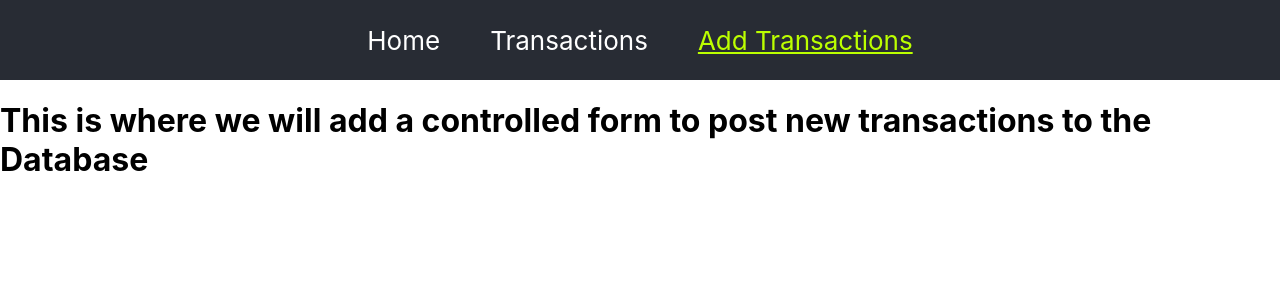
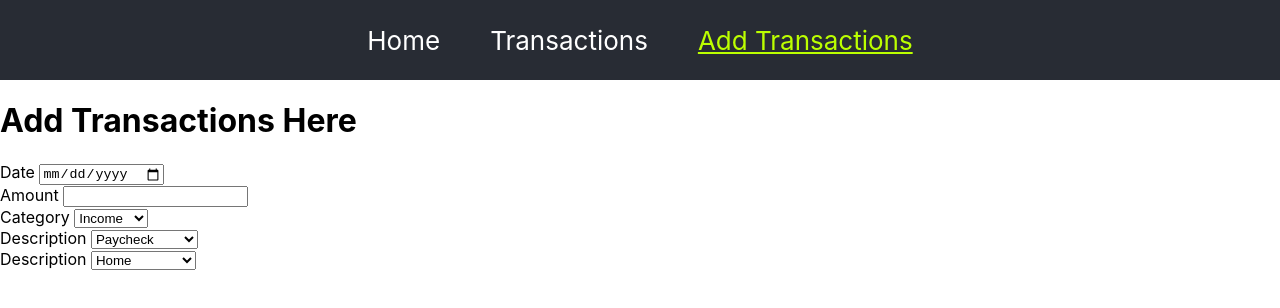
Before and after one commit to N2IT/p2-budget-binge, a React (Create React App) app: page /add-transactions in a window 1280 px wide. Shown: the top 308 px of the page. Built offline with nearby package versions, Linux system fonts and the light colour scheme.

Commit message:
AddTransactions page static draft

```diff
--- a/src/pages/AddTransactions.js
+++ b/src/pages/AddTransactions.js
@@ -5,7 +5,38 @@ function AddTransactions() {
     return (
         <>
             <main>
-                <h1>This is where we will add a controlled form to post new transactions to the Database</h1>
+                <div class="add-transactions-form">
+                    <h1>Add Transactions Here</h1>
+                    <form>
+                        <label htmlFor='Date'>Date </label>
+                        <input label="Date" type="date"></input>
+                        <br />
+                        <label htmlFor='Amount'>Amount </label>
+                        <input type="number" min="1" step="any"></input>
+                        <br />
+                        <label htmlFor='Category'>Category </label>
+                        <select name="category" id="category">
+                            <option value="income">Income</option>
+                            <option value="expense">Expense</option>
+                        </select>
+                        <br />
+                        <label htmlFor='Income Description'>Description </label>
+                        <select name="income description" id="income_description">
+                            <option value="paycheck">Paycheck</option>
+                            <option value="miscellaneous">Miscellaneous</option>
+                        </select>
+                        <br />
+                        <label htmlFor='Expense Description'>Description </label>
+                        <select name="expense description" id="expense_description">
+                            <option value="home">Home</option>
+                            <option value="utilities">Utilities</option>
+                            <option value="groceries">Groceries</option>
+                            <option value="auto">Auto</option>
+                            <option value="entertainment">Entertainment</option>
+                            <option value="other">Other</option>
+                        </select>
+                    </form>
+                </div>
             </main>
         </>
     )
```
